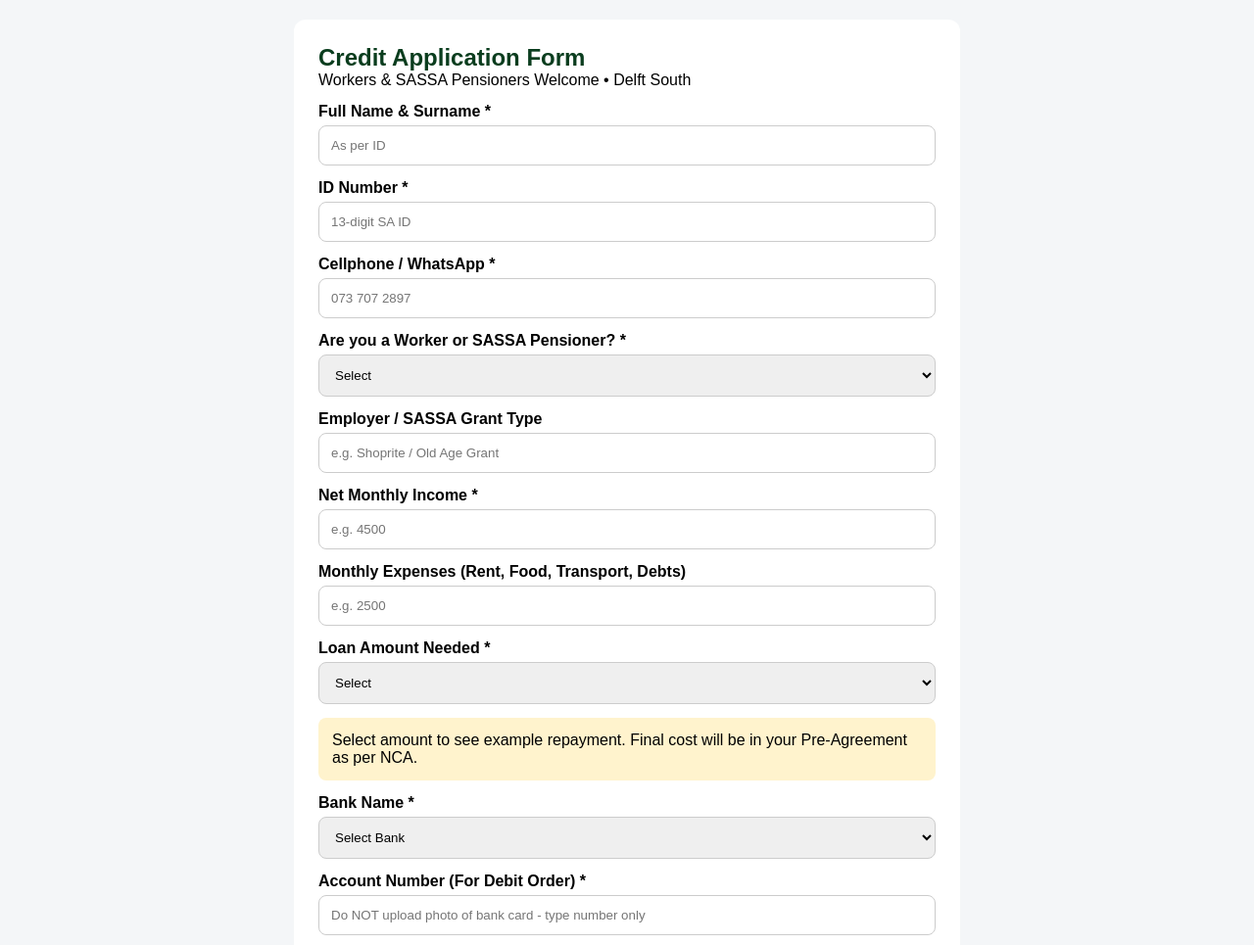
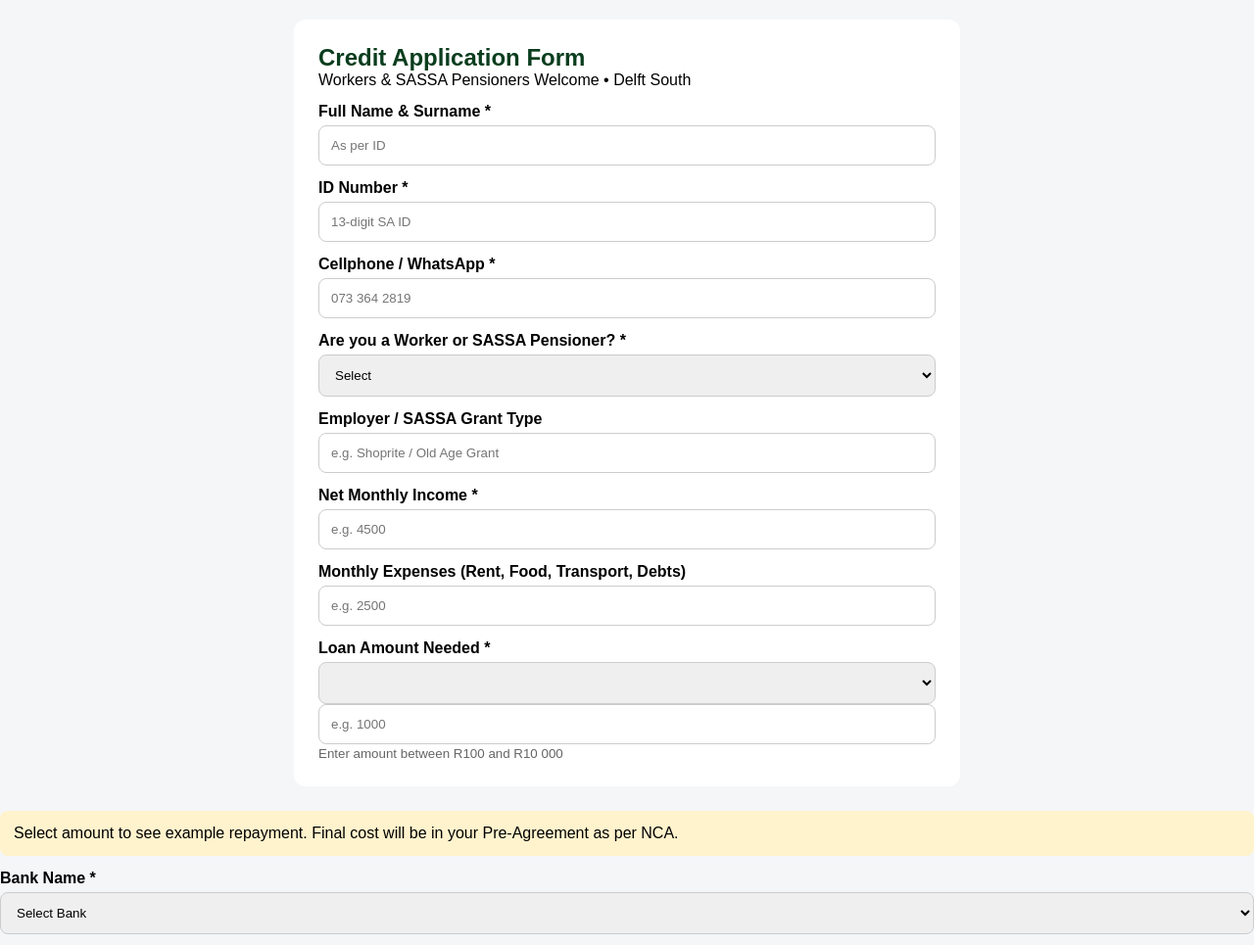
Before and after one commit to Avatar-Store190/INVESTER-PTY-LTD-, a plain HTML site: page apply.html in a window 1280 px wide. Shown: the part 60-1025 px from the top of the page at 98% size. Drawn offline with Linux system fonts and the light colour scheme.

Commit message:
index.html

```diff
--- a/apply.html
+++ b/apply.html
@@ -25,7 +25,7 @@ input,select,textarea{width:100%;padding:12px;border:1px solid #ccc;border-radiu
 <p>Workers & SASSA Pensioners Welcome • Delft South</p>
 
 <!-- CREDIT PROVIDER METHOD: FormSubmit sends all fields + files to Gmail -->
-<form action="https://formsubmit.co/kmochoari1980@gmail.com" method="POST" enctype="multipart/form-data">
+<form action="https://formsubmit.co/thandozamahle@gmail.com" method="POST" enctype="multipart/form-data">
 <input type="hidden" name="_subject" value="NEW CREDIT APPLICATION - INVESTER NCRCP20409">
 <input type="hidden" name="_captcha" value="false">
 <input type="hidden" name="_template" value="table">
@@ -33,7 +33,7 @@ input,select,textarea{width:100%;padding:12px;border:1px solid #ccc;border-radiu
 
 <label>Full Name & Surname *</label><input name="Full Name" required placeholder="As per ID">
 <label>ID Number *</label><input name="ID Number" required maxlength="13" placeholder="13-digit SA ID">
-<label>Cellphone / WhatsApp *</label><input name="Cellphone" required placeholder="073 707 2897">
+<label>Cellphone / WhatsApp *</label><input name="Cellphone" required placeholder="073 364 2819">
 <label>Are you a Worker or SASSA Pensioner? *</label>
 <select name="Client Type" required><option value="">Select</option><option>Worker</option><option>SASSA Pensioner</option><option>Self-Employed</option></select>
 <label>Employer / SASSA Grant Type</label><input name="Employer / Grant" placeholder="e.g. Shoprite / Old Age Grant">
@@ -41,7 +41,11 @@ input,select,textarea{width:100%;padding:12px;border:1px solid #ccc;border-radiu
 <label>Monthly Expenses (Rent, Food, Transport, Debts)</label><input name="Monthly Expenses" type="number" placeholder="e.g. 2500">
 <label>Loan Amount Needed *</label>
 <select name="Loan Amount" id="amount" required onchange="calc()">
-<option value="">Select</option><option value="500">R500</option><option value="1000">R1,000</option><option value="1500">R1,500</option><option value="2000">R2,000</option><option value="3000">R3,000</option><option value="5000">R5,000</option>
+<div class="form-group">
+  <label for="loan_amount">How much do you want to borrow? (Amount in Rands) *</label>
+  <input type="number" id="loan_amount" name="loan_amount" placeholder="e.g. 1000" min="100" max="10000" step="50" required>
+  <small style="color:#666;">Enter amount between R100 and R10 000</small>
+</div>
 </select>
 
 <div class="calc" id="calcBox">Select amount to see example repayment. Final cost will be in your Pre-Agreement as per NCA.</div>
```
